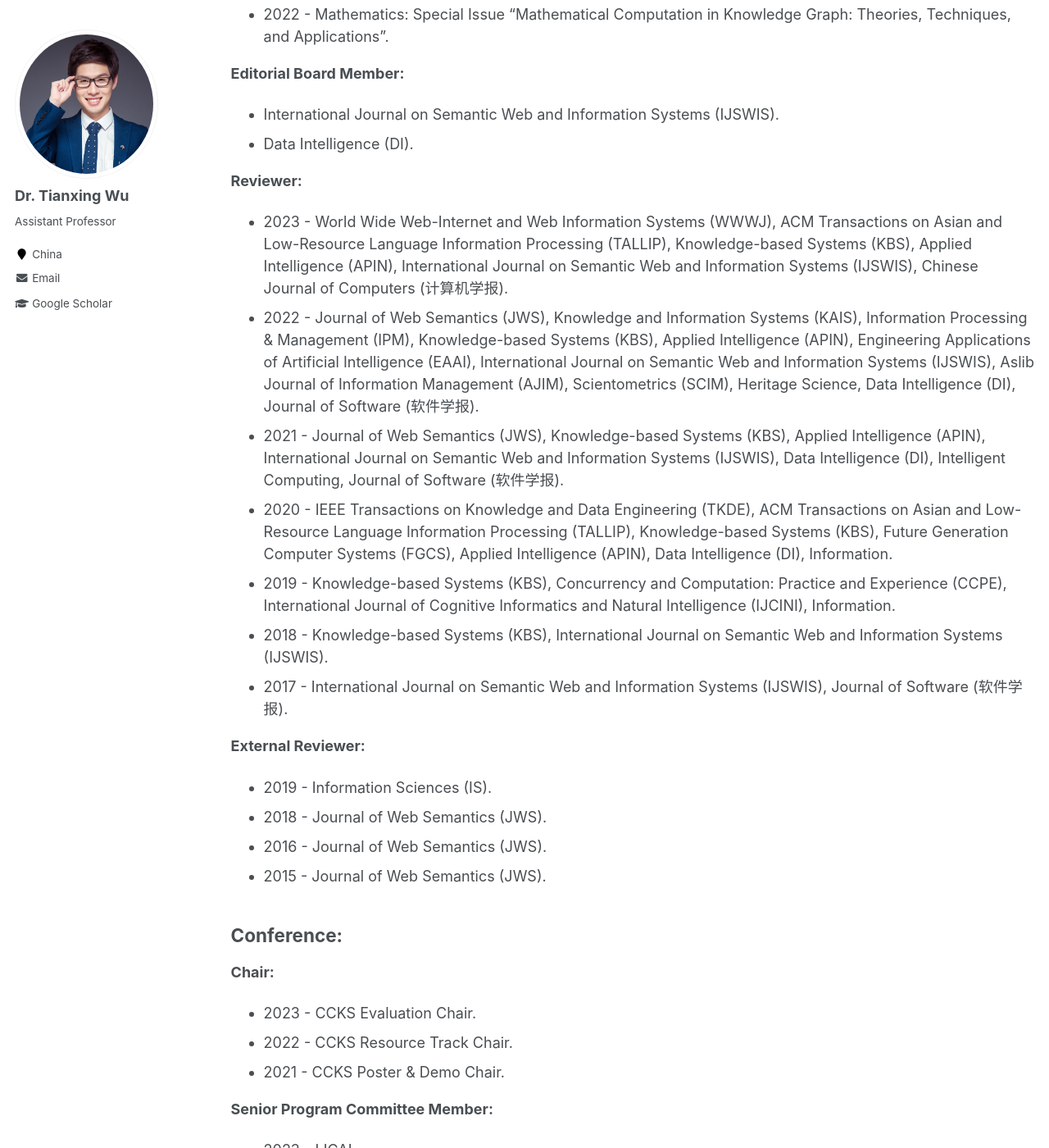
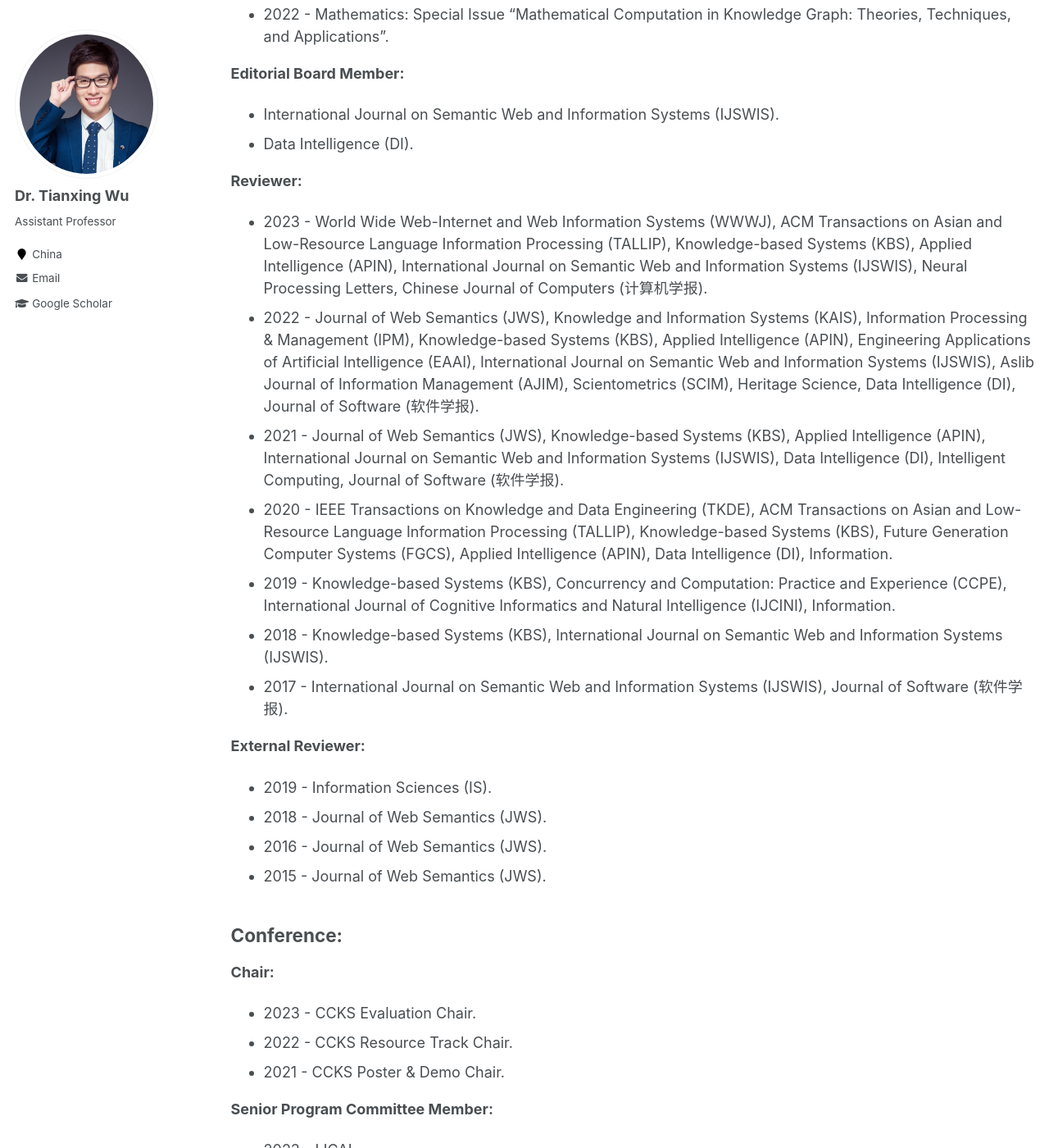
Before and after one commit to tianxing-wu/tianxing-wu.github.io, a Jekyll site: the page built from _pages/services.md, in a window 1280 px wide and 1400 px high, scrolled down 607 px. Shown: the whole window at 82% size. Built offline with Jekyll 4.4.1, drawn with Linux system fonts in a browser that asks for light colours; some of the changed text lies outside the part shown.

Commit message:
info update

```diff
--- a/_pages/services.md
+++ b/_pages/services.md
@@ -21,7 +21,7 @@ author_profile: true
 * Data Intelligence (DI).
 
 **Reviewer:**
-* 2023 - World Wide Web-Internet and Web Information Systems (WWWJ), ACM Transactions on Asian and Low-Resource Language Information Processing (TALLIP), Knowledge-based Systems (KBS), Applied Intelligence (APIN), International Journal on Semantic Web and Information Systems (IJSWIS), Chinese Journal of Computers (计算机学报).
+* 2023 - World Wide Web-Internet and Web Information Systems (WWWJ), ACM Transactions on Asian and Low-Resource Language Information Processing (TALLIP), Knowledge-based Systems (KBS), Applied Intelligence (APIN), International Journal on Semantic Web and Information Systems (IJSWIS), Neural Processing Letters, Chinese Journal of Computers (计算机学报).
 * 2022 - Journal of Web Semantics (JWS), Knowledge and Information Systems (KAIS), Information Processing & Management (IPM), Knowledge-based Systems (KBS), Applied Intelligence (APIN), Engineering Applications of Artificial Intelligence (EAAI), International Journal on Semantic Web and Information Systems (IJSWIS), Aslib Journal of Information Management (AJIM), Scientometrics (SCIM), Heritage Science, Data Intelligence (DI), Journal of Software (软件学报).
 * 2021 - Journal of Web Semantics (JWS), Knowledge-based Systems (KBS), Applied Intelligence (APIN), International Journal on Semantic Web and Information Systems (IJSWIS), Data Intelligence (DI), Intelligent Computing, Journal of Software (软件学报).
 * 2020 - IEEE Transactions on Knowledge and Data Engineering (TKDE), ACM Transactions on Asian and Low-Resource Language Information Processing (TALLIP), Knowledge-based Systems (KBS), Future Generation Computer Systems (FGCS), Applied Intelligence (APIN), Data Intelligence (DI), Information.
```
Also changed, not shown: other parts of _pages/services.md (+3 -2 lines), _pages/awards.md (+1 -0 lines), 1 other file.
